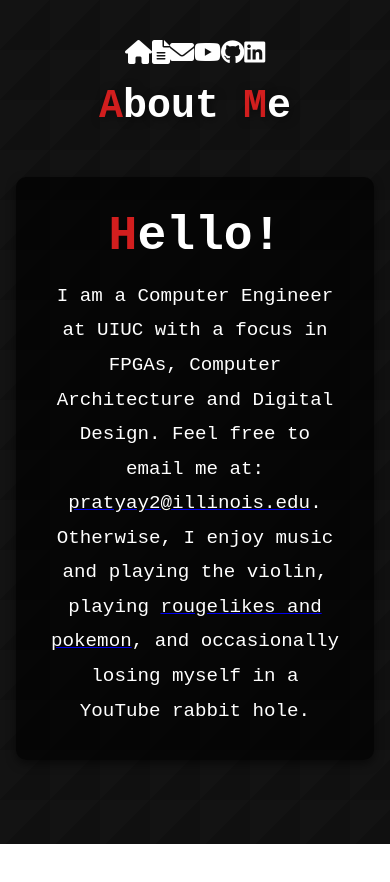
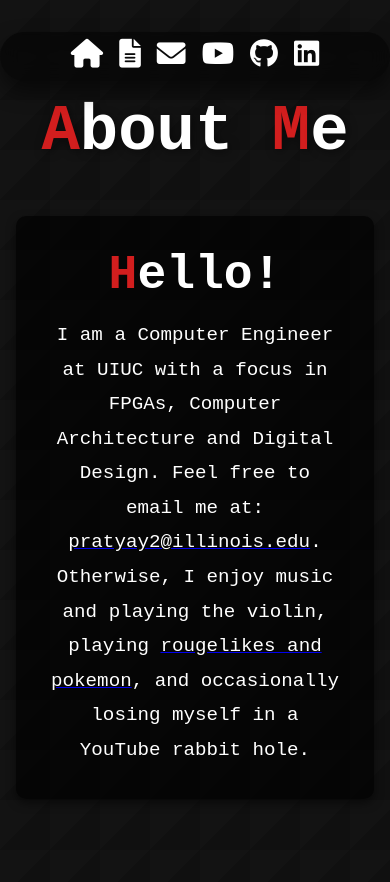
Before and after one commit to pratyaygopal/personal-website, a plain HTML site: page about.html in a window 390 px wide. Before the commit the page ends 844 px from the top, so only its background shows below. Drawn offline with Linux system fonts and the light colour scheme.

Commit message:
v2.3
PLEASE I BEG YOU

```diff
--- a/about.html
+++ b/about.html
@@ -6,6 +6,7 @@
     <title>About Me</title>
     <link href="https://cdnjs.cloudflare.com/ajax/libs/font-awesome/6.0.0-beta3/css/all.min.css" rel="stylesheet">
     <style>
+        /* General Reset */
         * {
             margin: 0;
             padding: 0;
@@ -16,6 +17,7 @@
             background: rgb(18, 18, 18);
         }
 
+        /* Body Styling */
         body {
             font-family: monospace;
             background: linear-gradient(135deg, #131313 50%, #000 50%, #101010 10%);
@@ -28,6 +30,7 @@
             align-items: center;
             min-height: 100vh;
             text-align: center;
+            padding: 4rem 1rem; /* Added padding to prevent collision */
         }
 
         header {
@@ -45,20 +48,23 @@
             color: rgb(210, 30, 30);
         }
 
+        /* Navbar Styling */
         nav {
-            position: absolute;
+            position: fixed; /* Fixed position for navbar */
             top: 2rem;
             left: 50%;
             transform: translateX(-50%);
             display: flex;
             justify-content: space-between;
-            width: auto;
+            flex-wrap: wrap;
+            gap: 1rem; /* Added gap to create spacing */
+            width: 100%;
+            max-width: 600px; /* Limit the width of the navbar */
         }
 
         nav a {
             color: #fff;
             text-decoration: none;
-            margin: 0 1.5rem;
             font-size: 2rem;
             transition: transform 0.3s ease, color 0.3s ease;
         }
@@ -82,9 +88,7 @@
             color: rgb(255, 255, 255);
         }
 
-        section h2 span{
-            font-size: 3rem;
-            margin-bottom: 1rem;
+        section h2 span {
             color: rgb(210, 30, 30);
         }
 
@@ -93,50 +97,57 @@
             line-height: 1.8;
         }
 
-        section p span{
+        section p span {
+            color: rgb(255, 255, 255);
             text-decoration: none;
-            color: rgb(255, 255, 255);
-            font-size: 1.2rem;
-            line-height: 1.8;
         }
 
         footer {
-            position: absolute;
-            bottom: 1rem;
+            margin-top: 2rem;
             font-size: 0.8rem;
             color: #666;
         }
 
+        /* Responsive Design */
         @media (max-width: 768px) {
             body {
-                padding: 1rem;
+                padding: 5rem 1rem; /* Adjust padding for tablet */
             }
 
-            header h1 {
-                font-size: 3rem;
+            nav {
+                flex-wrap: wrap; /* Allow icons to wrap */
+                justify-content: center; /* Center-align icons */
             }
 
             nav a {
                 font-size: 1.5rem;
-                margin: 0 0.5rem;
             }
         }
 
         @media (max-width: 480px) {
-            header h1 {
-                font-size: 2.5rem;
+            body {
+                padding: 6rem 1rem; /* Adjust padding for mobile */
             }
 
             nav {
-                flex-direction: row;
+                flex-direction: row; /* Stack icons vertically */
                 align-items: center;
+                gap: 1rem; /* Add spacing between items */
+                background: rgba(0, 0, 0, 0.5); /* Semi-transparent background */
+                padding: 0.5rem 1rem;
+                border-radius: 50px; /* Rounded corners for a smooth look */
+                backdrop-filter: blur(10px); /* Adds the Gaussian blur effect */
+                -webkit-backdrop-filter: blur(10px); /* For Safari compatibility */
+                box-shadow: 0 10px 20px rgba(0, 0, 0, 0.5); /* Optional shadow for depth */
+                z-index: 1000; /* Ensures navbar stays above other elements */
             }
 
             nav a {
-                margin: 0.5rem 0;
+                font-size: 1.8rem;
             }
         }
     </style>
+
 </head>
 <body>
     <nav>
```
Also changed, not shown: files.html (+20 -10 lines), index.html (+20 -13 lines).
